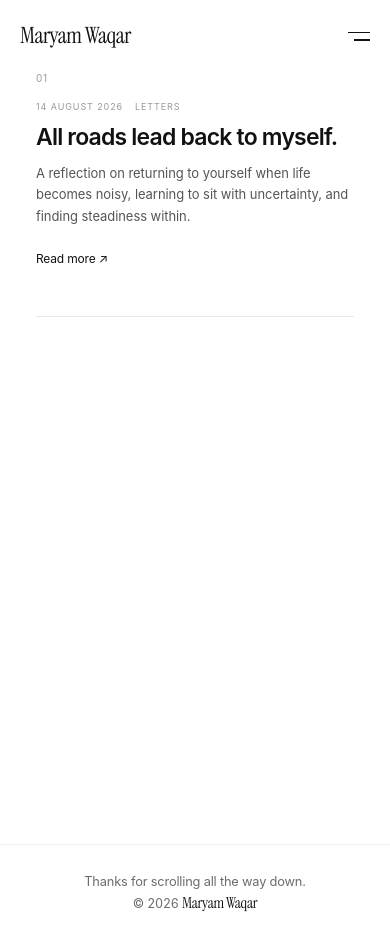
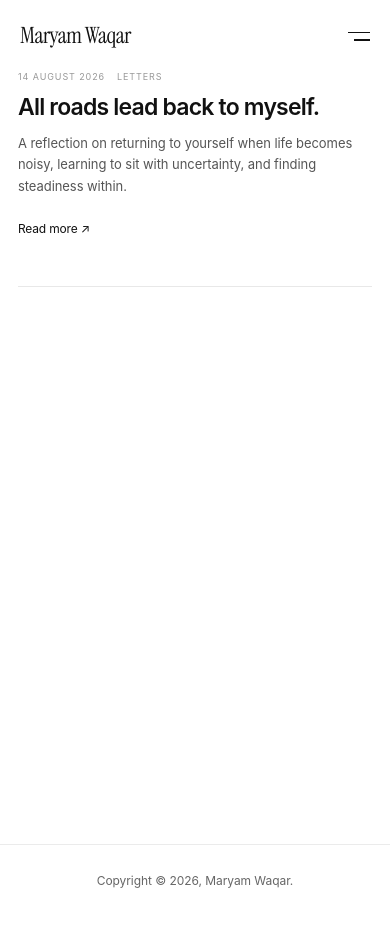
Before and after one commit to maryamwaqar1305/mrymwaq, a React (Vite) app: page /blog in a window 390 px wide. After the commit the page ends 912 px from the top, so only its background shows below. Built offline with nearby package versions, Linux system fonts and the light colour scheme.

Commit message:
modified:   src/components/Footer.css         modified:   src/components/Footer.jsx         modified:   src/pages/Blog.css         modified:   src/pages/Blog.jsx

```diff
--- a/src/components/Footer.css
+++ b/src/components/Footer.css
@@ -1,6 +1,26 @@
 .footer {
-  border-top: 1px solid var(--border);
-  padding-block: clamp(1.75rem, 3.5vw, 2.75rem);
+  width: 100%;
+  padding: 28px 24px 22px;
+
+  display: flex;
+  justify-content: center;
+  align-items: center;
+
+  border-top: 1px solid rgba(0, 0, 0, 0.08);
+}
+
+.footer p {
+  margin: 0;
+
+  color: #666666;
+
+  font-family: var(--font-sans);
+  font-size: 12px;
+  font-weight: 400;
+  line-height: 1.4;
+  letter-spacing: -0.005em;
+
+  text-align: center;
 }
 
 .footer__inner {
--- a/src/components/Footer.jsx
+++ b/src/components/Footer.jsx
@@ -5,12 +5,7 @@ export default function Footer() {
   const year = new Date().getFullYear();
   return (
     <footer className="footer">
-      <div className="container footer__inner">
-        <p className="footer__thanks">Thanks for scrolling all the way down.</p>
-        <p className="footer__year">
-          © {year} <span className="footer__name">{profile.navname}</span>
-        </p>
-      </div>
+      <p>Copyright © 2026, Maryam Waqar.</p>
     </footer>
   );
 }
--- a/src/pages/Blog.css
+++ b/src/pages/Blog.css
@@ -5,18 +5,15 @@
 .blog-page {
   width: 100%;
   min-height: 100vh;
-
   padding: 120px 24px 120px;
 
   background-color: #ffffff;
   background-image: none;
 
-  background-size: 15px 15px;
-
   color: #111111;
-
   font-family: var(--font-sans);
 }
+
 
 /* =========================================
    BLOG LIST
@@ -37,7 +34,6 @@
   grid-template-columns: 64px minmax(0, 1fr);
 
   width: 100%;
-
   padding: 48px 0 58px;
 
   border-bottom: 1px solid rgba(0, 0, 0, 0.09);
@@ -59,7 +55,6 @@
 
   font-size: 11px;
   font-weight: 400;
-
   letter-spacing: 0.08em;
 }
 
@@ -89,9 +84,7 @@
 
   font-size: 10px;
   font-weight: 400;
-
   letter-spacing: 0.1em;
-
   text-transform: uppercase;
 }
 
@@ -107,9 +100,7 @@
 
   font-size: 30px;
   font-weight: 600;
-
   line-height: 1.2;
-
   letter-spacing: -0.035em;
 }
 
@@ -127,9 +118,7 @@
 
   font-size: 14px;
   font-weight: 400;
-
   line-height: 1.65;
-
   letter-spacing: -0.005em;
 }
 
@@ -166,12 +155,12 @@
   }
 
   .blog-list {
-    width: min(720px, 100%);
+    width: 100%;
+    margin: 0;
   }
 
   .blog-item {
     grid-template-columns: 55px minmax(0, 1fr);
-
     padding: 42px 0 52px;
   }
 
@@ -187,58 +176,113 @@
 
 /* =========================================
    MOBILE
+   Match the navbar's left/right edges
 ========================================= */
 
 @media (max-width: 600px) {
+
   .blog-page {
-    padding: 80px 20px 80px;
+    width: 100%;
+    min-height: 100vh;
+
+    /* SAME horizontal gutter as navbar */
+    padding: 70px 18px 70px;
   }
 
   .blog-list {
     width: 100%;
+    max-width: none;
+
+    margin: 0;
+    padding: 0;
   }
 
   .blog-item {
     display: block;
 
-    padding: 36px 0 45px;
+    width: 100%;
+    max-width: none;
+
+    margin: 0;
+    padding: 0 0 45px;
+
+    border-bottom: 1px solid rgba(0, 0, 0, 0.09);
   }
 
   .blog-item:first-child {
     padding-top: 0;
   }
 
+
+  /* Number */
+
   .blog-number {
-    margin-bottom: 14px;
-
-    padding-top: 0;
+    margin: 0 0 14px;
+    padding: 0;
 
     font-size: 10px;
+    line-height: 1;
   }
 
+
+  /* Content */
+
+  .blog-content {
+    width: 100%;
+    max-width: none;
+
+    margin: 0;
+    padding: 0;
+  }
+
+
+  /* Meta */
+
   .blog-meta {
+    display: flex;
+    align-items: center;
+    justify-content: flex-start;
+
     gap: 12px;
 
-    margin-bottom: 10px;
+    margin: 0 0 10px;
 
     font-size: 9px;
   }
 
+
+  /* Title */
+
   .blog-title {
-    margin-bottom: 11px;
+    margin: 0 0 11px;
 
     font-size: 25px;
     line-height: 1.2;
+
+    text-align: left;
   }
 
+
+  /* Excerpt */
+
   .blog-excerpt {
-    margin-bottom: 18px;
+    width: 100%;
+    max-width: none;
+
+    margin: 0 0 18px;
 
     font-size: 13px;
     line-height: 1.65;
+
+    text-align: left;
   }
 
+
+  /* Read more */
+
   .blog-read-more {
+    margin: 0;
+
     font-size: 12px;
   }
 }
@@ -249,6 +293,7 @@
 ========================================= */
 
 @media (max-width: 420px) {
+
   .blog-page {
     padding: 70px 18px 70px;
   }
@@ -262,105 +307,51 @@
   }
 }
 /* =========================================
-   BLOG POSTS — LEFT ALIGN
+   FINAL BLOG LAYOUT FIX
 ========================================= */
 
-.blog-list,
-.blog-posts,
-.blog-index {
-  width: min(880px, calc(100% - 48px));
+.blog-list {
+  width: min(820px, 100%);
+  max-width: 820px;
   margin: 0 auto;
 }
 
-/* Each post */
-.blog-card,
-.blog-list-item,
-.blog-index-item {
+.blog-item {
+  display: block;
   width: 100%;
-  text-align: left;
-  margin-left: 0;
-  margin-right: 0;
+  max-width: none;
 }
 
-/* Remove the extra left column created by the post number */
-.blog-card > *,
-.blog-list-item > *,
-.blog-index-item > * {
-  text-align: left;
+.blog-content {
+  display: block;
+  width: 100%;
+  max-width: 700px;
+  min-width: 0;
 }
 
-/* Post number + content should start together */
-.blog-card,
-.blog-list-item,
-.blog-index-item {
-  display: block;
-}
-
-/* Metadata */
-.blog-card .meta,
-.blog-list-item .meta,
-.blog-index-item .meta,
-.blog-post-meta {
-  text-align: left;
-  justify-content: flex-start;
-}
-
-/* Title */
-.blog-card h2,
-.blog-list-item h2,
-.blog-index-item h2 {
-  text-align: left;
-  margin-left: 0;
-}
-
-/* Description */
-.blog-card p,
-.blog-list-item p,
-.blog-index-item p {
-  text-align: left;
-  margin-left: 0;
-}
-
-/* Read more */
-.blog-card a,
-.blog-list-item a,
-.blog-index-item a {
-  text-align: left;
-}
-
-/* =========================================
-   REMOVE NUMBER COLUMN OFFSET
-========================================= */
-
-.blog-card .index,
-.blog-list-item .index,
-.blog-index-item .index {
-  position: static;
-  margin: 0 0 12px 0;
-  display: block;
-}
 
 /* =========================================
    MOBILE
 ========================================= */
 
-@media (max-width: 700px) {
-  .blog-list,
-  .blog-posts,
-  .blog-index {
-    width: calc(100% - 36px);
-    margin: 0 auto;
+@media (max-width: 600px) {
+  .blog-page {
+    padding: 70px 18px 70px;
   }
 
-  .blog-card,
-  .blog-list-item,
-  .blog-index-item {
+  .blog-list {
     width: 100%;
+    max-width: none;
+    margin: 0;
   }
 
-  .blog-card h2,
-  .blog-list-item h2,
-  .blog-index-item h2 {
-    text-align: left;
+  .blog-item {
+    width: 100%;
+    padding: 0 0 45px;
+  }
+
+  .blog-content {
+    width: 100%;
+    max-width: none;
   }
 }
--- a/src/pages/Blog.jsx
+++ b/src/pages/Blog.jsx
@@ -19,7 +19,6 @@ export default function Blog() {
       <section className="blog-list">
         {posts.map((post) => (
           <article className="blog-item" key={post.slug}>
-            <div className="blog-number">{post.number}</div>
 
             <div className="blog-content">
               <div className="blog-meta">
```
